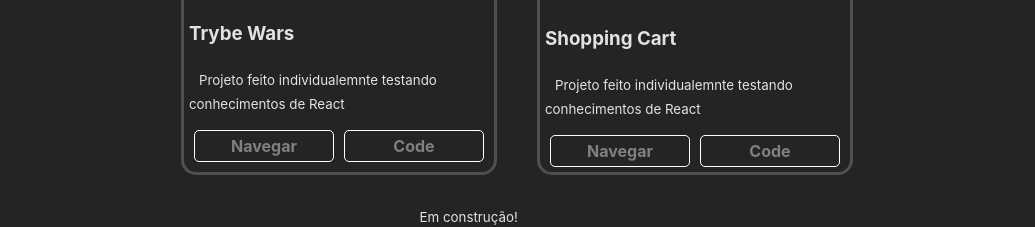
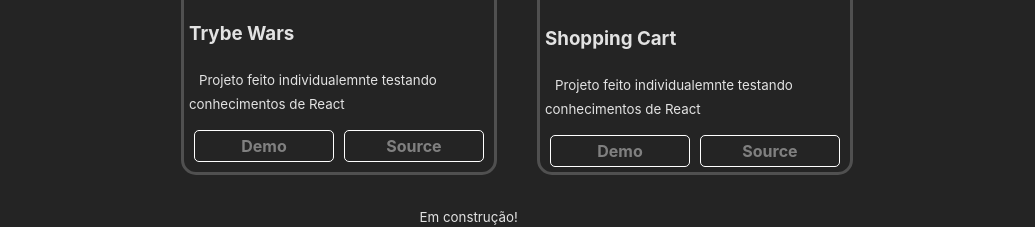
Before and after one commit to gabrielr99/gabrielr99.github.io, a React (Create React App) app: page / in a window 1280 px wide. Shown: the part 1720-1947 px from the top of the page, without its empty margins (123-1158 px from the left). Built offline with nearby package versions, Linux system fonts and the light colour scheme.

Commit message:
FEAT: ajustando hover contatos

```diff
--- a/src/components/Contato/contato.css
+++ b/src/components/Contato/contato.css
@@ -46,13 +46,13 @@
 }
 
 .whatsapp:hover {
-  box-shadow: inset 0px 0px 20px 20px #ffffff42, 0px 0px 17px 1px #ffffff9c;
+  box-shadow: inset 0px 0px 20px 20px #ffffff42, 0px 0px 17px 2px #ffffff9c;
 }
 
 .linkedin:hover {
-  box-shadow: inset 0px 0px 20px 20px #ffffff42, 0px 0px 17px 1px #ffffff9c;
+  box-shadow: inset 0px 0px 20px 20px #ffffff42, 0px 0px 17px 2px #ffffff9c;
 }
 
 .github:hover {
-  box-shadow: inset 0px 0px 20px 20px #ffffff42, 0px 0px 17px 1px #ffffff9c;
+  box-shadow: inset 0px 0px 20px 20px #ffffff42, 0px 0px 17px 2px #ffffff9c;
 }
--- a/src/components/Projetos/Cards.jsx
+++ b/src/components/Projetos/Cards.jsx
@@ -12,9 +12,9 @@ const Cards = ({ name, title, img, deploy, code }) => {
       </span>
       <div className='buttons-card'>
         {
-          deploy && <a className='link-card' href={ deploy } target='blank'>Navegar</a>
+          deploy && <a className='link-card' href={ deploy } target='blank'>Demo</a>
         }
-        <a className='link-card' href={ code } target='blank' >Code</a>
+        <a className='link-card' href={ code } target='blank' >Source</a>
       </div>
     </div>
   );
```
